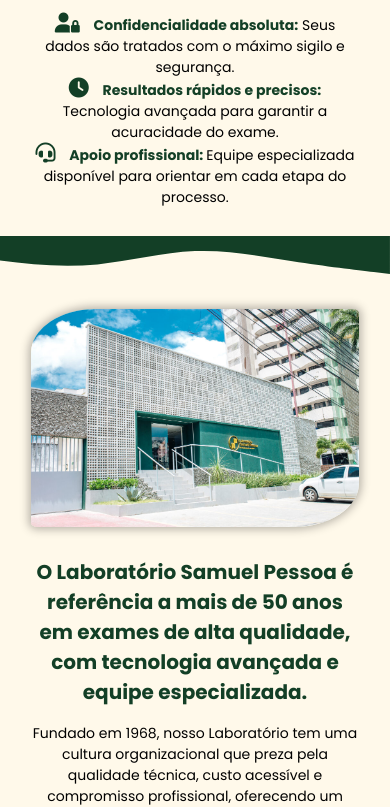
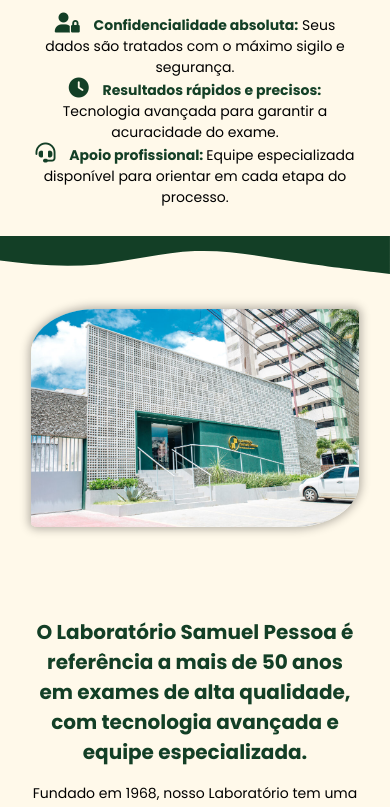
Before and after one commit to Tekluke/teste-pages-01, a plain HTML site: page index.html in a window 390 px wide. Shown: the part 1193-2000 px from the top of the page. Drawn offline with nearby package versions, Linux system fonts and the light colour scheme.

Commit message:
ajustes 0.6

```diff
--- a/src/javascript/script.js
+++ b/src/javascript/script.js
@@ -1,4 +1,38 @@
 $(document).ready(function () {
+    $("#mobile_btn").on("click", function () {
+      $("#mobile_menu").toggleClass("active");
+      $("#mobile_btn").find("i").toggleClass("fa-x");
+    });
+
+    const sections = $("section");
+    const navItems = $(".nav-item");
+
+    $(window).on("scroll", function () {
+      const header = $("header");
+      const scrollPosition = $(window).scrollTop() - header.outerHeight();
+
+      let activeSectionIndex = 0;
+
+      if (scrollPosition <= 0) {
+        header.css("box-shadow", "none");
+      } else {
+        header.css("box-shadow", "5px 1px 5px rgba(0, 0, 0, 0.1");
+      }
+
+      sections.each(function (i) {
+        const section = $(this);
+        const sectionTop = section.offset().top - 96;
+        const sectionBottom = sectionTop + section.outerHeight();
+
+        if (scrollPosition >= sectionTop && scrollPosition < sectionBottom) {
+          activeSectionIndex = i;
+          return false;
+        }
+      });
+
+      navItems.removeClass("active");
+      $(navItems[activeSectionIndex]).addClass("active");
+    });
 
     // Efeitos de Fade
     const elements = document.querySelectorAll(".fadeL");
--- a/src/styles/home.css
+++ b/src/styles/home.css
@@ -12,8 +12,8 @@
 #dobra_3 {
   display: flex;
   align-items: center;
-  flex-wrap: nowrap;
   justify-content: space-between;
+  flex-wrap: wrap;
 }
 
 .texto {
@@ -191,13 +191,6 @@
     background-position: -7rem 0;
   }
 
-  #dobra_1,
-  #dobra_2,
-  #dobra_3 {
-    flex-direction: column;
-    justify-content: center;
-  }
-
   #logo_mobile {
     position: absolute;
     top: 2rem;
@@ -212,6 +205,10 @@
   #dobra_2,
   #dobra_3 {
     height: 100%;
+    flex-direction: column;
+    flex-wrap: nowrap;
+    justify-content: center;
+    gap: 6rem;
   }
 
   #dobra_3 {
```
Lines whose indentation alone changed are shown as unchanged.
